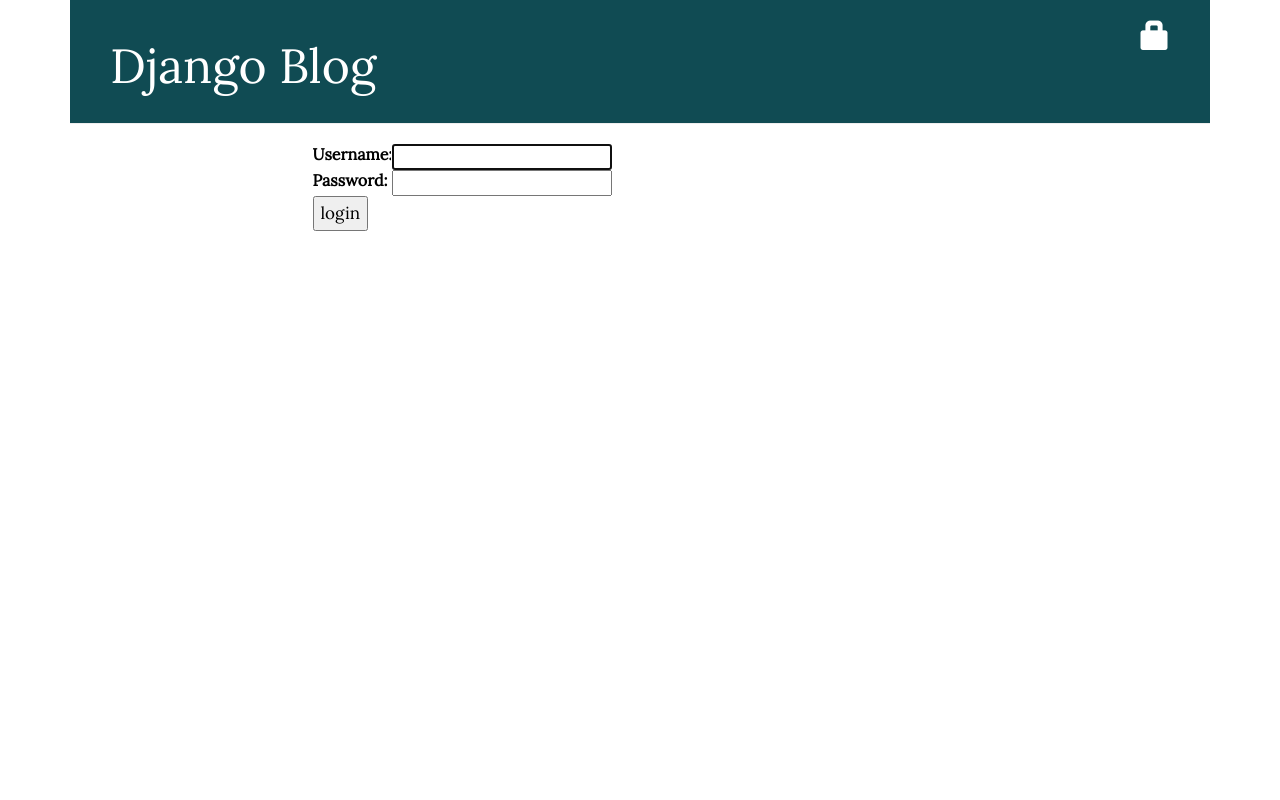
After one commit to kalasni/simpledjblog, a Django app: page /accounts/login/ in a window 1280 px wide. The commit adds this page. Run offline with Django 3.2, Linux system fonts and the light colour scheme; some libraries are stand-ins or nearby versions.

Commit message:
Added view login to templates/registration

```diff
--- a/blog/templates/blog/base.html
+++ b/blog/templates/blog/base.html
@@ -12,11 +12,15 @@
         <link rel="stylesheet" href="{% static 'css/blog.css' %}">
 
     </head>
-    <body>
-       <div class="container">
+    <body class="container">
         <div class="page-header">
+            {% if user.is_authenticated %}
                 <a href="{% url 'post_new' %}" class="top-menu"><span class="glyphicon glyphicon-plus"></span></a>
                 <a href="{% url 'post_draft_list' %}" class="top-menu"><span class="glyphicon glyphicon-edit"></span></a>
+                <p class="top-menu">Hello {{ user.username }} <small>(<a href="{% url 'logout' %}">Log out</a>)</small></p>
+            {% else %}
+                <a href="{% url 'login' %}" class="top-menu"><small><span class="glyphicon glyphicon-lock"></span></small></a>
+            {% endif %}
             <h1><a href="/">Django Blog</a></h1>
         </div>
         <div class="content container">
@@ -27,7 +31,6 @@
                 </div>
             </div>
         </div>
-        </div>
 
         <!--<script src="{{STATIC_URL}}js/bootstrap.min.js"></script>
         <script src="https://maxcdn.bootstrapcdn.com/bootstrap/3.3.7/js/bootstrap.min.js"></script>-->
--- /dev/null
+++ b/blog/templates/registration/login.html
@@ -0,0 +1,28 @@
+{% extends "blog/base.html" %}
+
+{% block content %}
+ <div class="col-md-2"></div>
+    <div class="col-md-8">
+        {% if form.errors %}
+            <p>Your username and password didn't match. Please try again.</p>
+        {% endif %}
+
+        <form method="post" action="{% url 'login' %}">
+        {% csrf_token %}
+            <table>
+            <tr>
+                <td>{{ form.username.label_tag }}</td>
+                <td>{{ form.username }}</td>
+            </tr>
+            <tr>
+                <td>{{ form.password.label_tag }}</td>
+                <td>{{ form.password }}</td>
+            </tr>
+            </table>
+
+            <input type="submit" value="login" />
+            <input type="hidden" name="next" value="{{ next }}" />
+        </form>
+    </div>
+<div class="col-md-2"></div>
+{% endblock %}
--- a/mysite/settings.py
+++ b/mysite/settings.py
@@ -124,3 +124,5 @@
 
 STATIC_URL = '/static/'
 STATIC_ROOT = os.path.join(BASE_DIR, 'static')
+
+LOGIN_REDIRECT_URL = '/'
--- a/mysite/urls.py
+++ b/mysite/urls.py
@@ -16,7 +16,11 @@
 from django.conf.urls import include, url
 from django.contrib import admin
 
+from django.contrib.auth import views
+
 urlpatterns = [
     url(r'', include('blog.urls')),
+    url(r'^accounts/login/$', views.login, name='login'),
+    url(r'^accounts/logout/$', views.logout, name='logout', kwargs={'next_page': '/'}),
     url(r'^admin/', admin.site.urls),
 ]
```
Also changed, not shown: blog/views.py (+7 -0 lines). Lines whose indentation alone changed are shown as unchanged.
